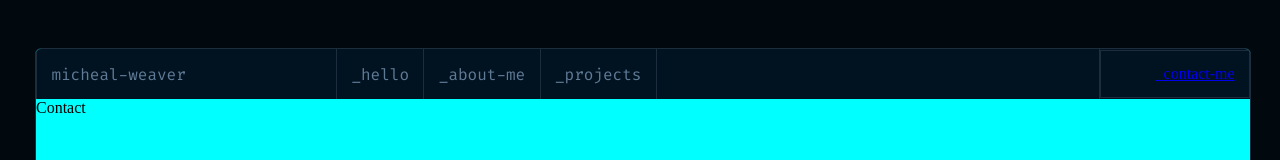
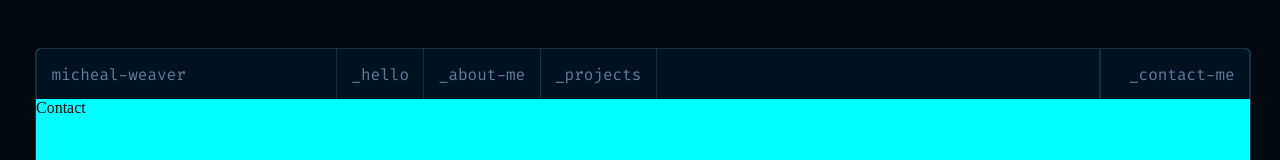
Before and after one commit to INDIANA-Jen/portfolio_client, a React (Vite) app: page /contact in a window 1280 px wide. Shown: the top 160 px of the page. Built offline with nearby package versions, Linux system fonts and the light colour scheme.

Commit message:
delete active test code elements selection Navbar

```diff
--- a/src/components/Header/navbar/navcards/Navcard.jsx
+++ b/src/components/Header/navbar/navcards/Navcard.jsx
@@ -13,10 +13,7 @@ const Navcard = ({ label, target }) => {
       {/* {label}: dynamically displays the link text */}
 
       <NavLink
-      to={target}
-      className={({isActive}) =>
-        isActive ? styles.actives : styles.navlink
-      }>
+      to={target} className={styles.navlink}>
         {label}
       </NavLink>
     </div>
--- a/src/components/Header/navbar/navcards/Navcard.module.scss
+++ b/src/components/Header/navbar/navcards/Navcard.module.scss
@@ -1,6 +1,7 @@
 @use '../../../../styles/variables/SecondaryColor.scss' as*;
 @use '../../../../styles/variables/Fontfamily.scss' as*;
 @use '../../../../styles/variables/Fontsize.scss' as *;
+@use '../../../../styles/variables/AccentColor.scss' as *;
 
 // navcard : it is a CSS class slector. It applies the defined styles to all elements that have the class
 .navcard{
```
